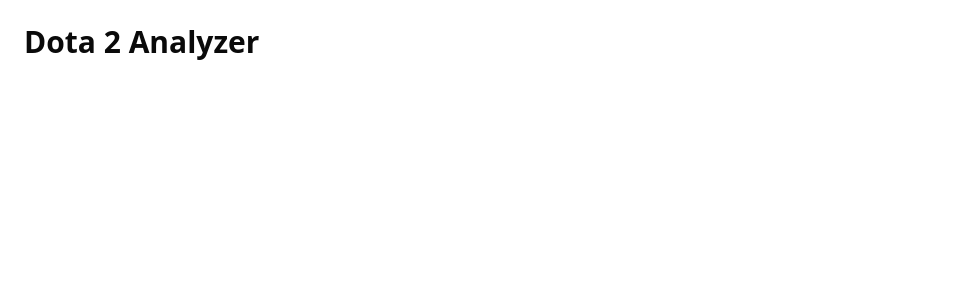
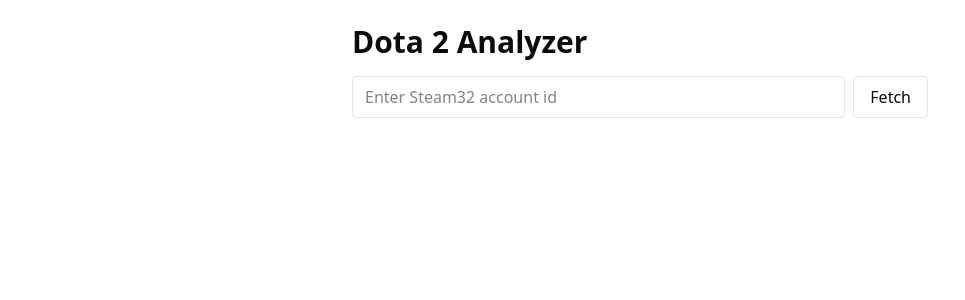
Before and after one commit to duckducknomi/dota2-analyzer, a Next.js app: page / in a window 1280 px wide. Shown: the top 300 px of the page, without its empty margins (0-965 px from the left). Built offline with nearby package versions, Linux system fonts and the light colour scheme.

Commit message:
phase1:done, player information is retrievable

```diff
--- /dev/null
+++ b/app/api/player/[id]/route.ts
@@ -0,0 +1,29 @@
+import { NextResponse } from "next/server";
+import { fetchPlayer, fetchRecentMatches } from "@/lib/dota-api";
+
+export async function GET(
+  _req: Request,
+  context: { params: Promise<{ id: string }> }
+) {
+  const { id } = await context.params; // 👈 unwrap the Promise
+  const accountId = id;
+
+  if (!accountId) {
+    return NextResponse.json({ error: "Missing player id" }, { status: 400 });
+  }
+
+  try {
+    const [player, recentMatches] = await Promise.all([
+      fetchPlayer(accountId),
+      fetchRecentMatches(accountId),
+    ]);
+
+    return NextResponse.json({ player, recentMatches });
+  } catch (err) {
+    console.error(err);
+    return NextResponse.json(
+      { error: "Failed to fetch player data" },
+      { status: 500 }
+    );
+  }
+}
--- a/app/page.tsx
+++ b/app/page.tsx
@@ -1,7 +1,78 @@
+"use client";
+
+import { useState } from "react";
+
+type ApiPlayerResponse = {
+  player: any;
+  recentMatches: any[];
+};
+
 export default function Home() {
+  const [accountId, setAccountId] = useState("");
+  const [data, setData] = useState<ApiPlayerResponse | null>(null);
+  const [loading, setLoading] = useState(false);
+  const [error, setError] = useState<string | null>(null);
+
+  async function handleFetch() {
+    setLoading(true);
+    setError(null);
+    setData(null);
+
+    try {
+      const res = await fetch(`/api/player/${accountId}`);
+      if (!res.ok) {
+        throw new Error("Failed to fetch");
+      }
+      const json = await res.json();
+      setData(json);
+    } catch (e) {
+      setError("Could not fetch player data.");
+    } finally {
+      setLoading(false);
+    }
+  }
+
   return (
-    <main className="p-6">
-      <h1 className="text-3xl font-bold">Dota 2 Analyzer</h1>
+    <main className="min-h-screen p-6">
+      <div className="max-w-xl mx-auto space-y-4">
+        <h1 className="text-3xl font-bold">Dota 2 Analyzer</h1>
+
+        <div className="flex gap-2">
+          <input
+            className="flex-1 border rounded px-3 py-2 bg-background"
+            placeholder="Enter Steam32 account id"
+            value={accountId}
+            onChange={(e) => setAccountId(e.target.value)}
+          />
+          <button
+            onClick={handleFetch}
+            disabled={loading || !accountId}
+            className="px-4 py-2 rounded border"
+          >
+            {loading ? "Loading..." : "Fetch"}
+          </button>
+        </div>
+
+        {error && <p className="text-red-500 text-sm">{error}</p>}
+
+        {data && (
+          <div className="space-y-4 mt-4">
+            <section className="border rounded p-4">
+              <h2 className="font-semibold mb-2">Player</h2>
+              <pre className="text-xs whitespace-pre-wrap">
+                {JSON.stringify(data.player, null, 2)}
+              </pre>
+            </section>
+
+            <section className="border rounded p-4">
+              <h2 className="font-semibold mb-2">Recent Matches</h2>
+              <pre className="text-xs whitespace-pre-wrap max-h-64 overflow-auto">
+                {JSON.stringify(data.recentMatches.slice(0, 5), null, 2)}
+              </pre>
+            </section>
+          </div>
+        )}
+      </div>
     </main>
   );
 }
--- /dev/null
+++ b/lib/dota-api.ts
@@ -0,0 +1,43 @@
+import { openDota } from "./openDota";
+
+export type DotaPlayerProfile = {
+  profile?: {
+    account_id: number;
+    personaname: string;
+    avatarfull: string;
+  };
+  mmr_estimate?: {
+    estimate?: number;
+  };
+  rank_tier?: number;
+};
+
+export type DotaRecentMatch = {
+  match_id: number;
+  hero_id: number;
+  kills: number;
+  deaths: number;
+  assists: number;
+  duration: number;
+  radiant_win: boolean;
+  player_slot: number;
+  start_time: number;
+};
+
+export async function fetchPlayer(
+  accountId: string
+): Promise<DotaPlayerProfile> {
+  const { data } = await openDota.get<DotaPlayerProfile>(
+    `/players/${accountId}`
+  );
+  return data;
+}
+
+export async function fetchRecentMatches(
+  accountId: string
+): Promise<DotaRecentMatch[]> {
+  const { data } = await openDota.get<DotaRecentMatch[]>(
+    `/players/${accountId}/recentMatches`
+  );
+  return data;
+}
```
